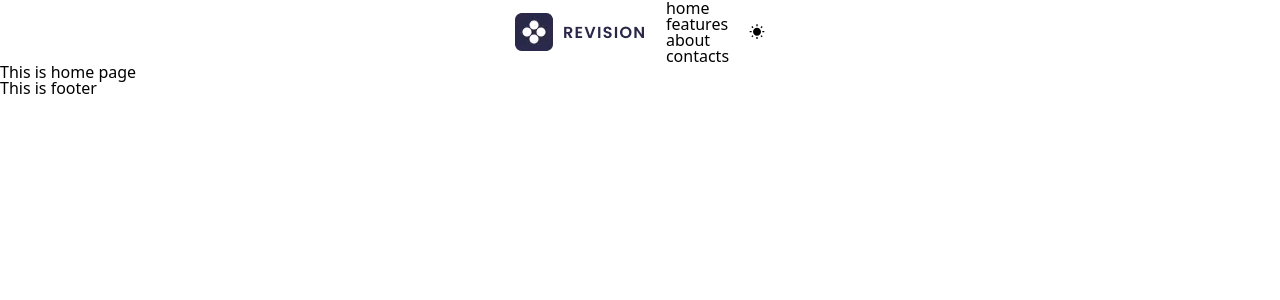
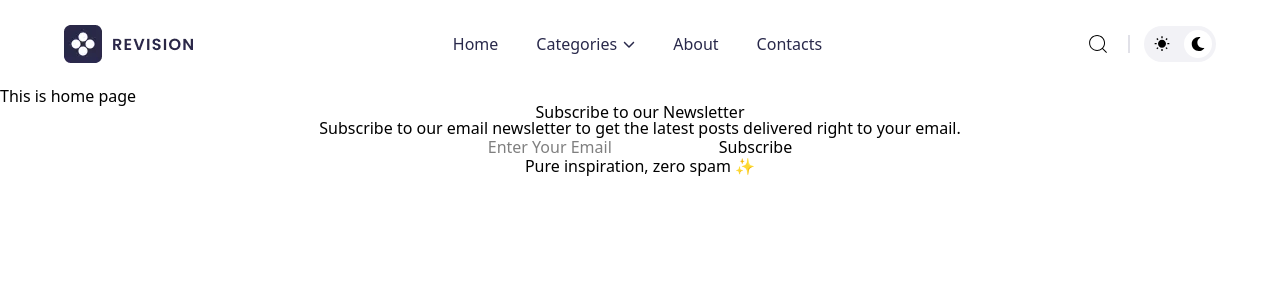
Before and after one commit to GhazanfarMahmood/Blog, a Next.js app in the folder client/: page / in a window 1280 px wide. Shown: the top 300 px of the page. Built offline with nearby package versions, Linux system fonts and the light colour scheme.

Commit message:
again work on header and learn about middleware

```diff
--- a/client/src/components/common/Footer.tsx
+++ b/client/src/components/common/Footer.tsx
@@ -1,5 +1,16 @@
 export default function Footer(){
     return (<>
-        <footer>This is footer</footer>
+        <div className="container flex flex-col items-center justify-center">
+            <h2>Subscribe to our Newsletter</h2>
+            <p>Subscribe to our email newsletter to get the latest posts delivered right to your email.</p>
+            <form>
+                <input type="email" placeholder="Enter Your Email" />
+                <button>Subscribe</button>
+            </form>
+            <span> Pure inspiration, zero spam  ✨</span>
+        </div>
+        <footer className="container">
+
+        </footer>
     </>)
 }
--- a/client/src/components/common/Header.tsx
+++ b/client/src/components/common/Header.tsx
@@ -8,32 +8,33 @@ import Logo from "@/assets/images/revision.webp";
 
 // ICONS FROM REACT ICON
 import { MdWbSunny } from "react-icons/md";
+import { FaMoon } from "react-icons/fa";
+import { CiSearch } from "react-icons/ci";
 
-// LINKS
-import {links} from "@/constants/data";
+// HEADER LINKS
+import { HeaderLink } from "./headerLinks";
 
 export default function Header(){
 
     return (<>
-        <header className="container flex items-center justify-center gap-5">
-            <Link href={"/"}>
+        <header className="container flex items-center justify-center gap-5 py-[25px]">
+            <Link href={"/"} className="mr-auto">
                 <Image src={Logo} alt="revision" width={131} height={38} />
             </Link>
-            <ul>
-                {links.map((item) => {
-                    return <li key={item.id}>
-                        <Link href={"/"}>
-                            {item.name}
-                        </Link>
-                    </li>
-                })}
-            </ul>
-            <div className="flex items-center justify-center">
-                <button>
-
-                </button>
-                <button>
-                    <MdWbSunny />
+            <HeaderLink />
+            <div className="flex items-center justify-center ml-auto ">
+                <div className="relative pr-3.5 after:w-[1.5px] after:h-[18px] after:absolute after:inset-0 after:my-auto after:ml-auto after:bg-br after:content-['']">
+                    <button className="w-9 h-9 flex items-center justify-center rounded-full cursor-pointer transition-all duration-[0.25s] ease-in hover:bg--link-bg" aria-label="search btn">
+                        <CiSearch className="w-6 h-6" />
+                    </button>
+                </div>
+                <button className="flex items-center justify-center gap-2 ml-3.5 p-1 rounded-[30px] cursor-pointer *:w-7 *:h-7 *:flex *:items-center *:justify-center bg--link-bg *:transition-opacity *:duration-75 *:ease-in *:hover:opacity-70" aria-label="theme toggle btn">
+                    <span>
+                        <MdWbSunny />
+                    </span>
+                    <span className="bg-light rounded-full">
+                        <FaMoon className="w-3.5 h-3.5"/>
+                    </span>
                 </button>
             </div>
         </header>
--- /dev/null
+++ b/client/src/components/common/headerLinks/index.tsx
@@ -0,0 +1,32 @@
+// LINK AND IMAGE FROM NEXT
+import Link from "next/link";
+
+// ICONS AND IMAGES
+import { FaChevronDown } from "react-icons/fa6";
+
+// LINKS
+import {links} from "@/constants/headerData";
+
+export function HeaderLink(){
+    return <ul className="flex items-center justify-center gap-2.5 z-[2]">
+                {links.map((item) => {
+                    return <li key={item.id} className={`${item.category ? "relative" : ""} group`}>
+                        <Link href={"/"} className={`p-[9px_14px] flex justify-center items-center gap-1.5 capitalize font-medium text-primary rounded-lg transition-all duration-[.25s] ease-in group-hover:bg--link-bg`} >
+                            {item.name}
+                            {item.category &&
+                                <FaChevronDown className="w-3 h-3 transition-all duration-[.25s] ease-in group-hover:-rotate-180" />
+                            }
+                        </Link>
+                        {item.category &&
+                            <ul className="w-[234px] py-3.5 pl-3 pr-4 absolute top-11 bg-light rounded-lg shadow-links transition-all duration-[0.25s] ease-in invisible opacity-0 group-hover:visible group-hover:opacity-100 after:w-[234px] after:h-3.5 after:absolute after:-top-2.5 after:content-[''] after:bg-transparent">
+                                {item.category?.map((items) => {
+                                    return  <li key={items.id}>
+                                        <Link href={"/"} className="block w-[97%] font-medium capitalize leading-6 py-2 px-4 rounded-lg hover:bg--link-bg transition-all duration-[0.25s] ease-in hover:ml-2">{items.name}</Link>
+                                    </li>
+                                })}
+                            </ul>
+                        }
+                    </li>
+                })}
+            </ul>
+}
--- a/client/src/constants/data.ts
+++ /dev/null
@@ -1,7 +0,0 @@
-// HEADER LINK
-export const links = [
-    {id : 0, name : "home"},
-    {id : 1, name : "features"},
-    {id : 2, name : "about"},
-    {id : 3, name : "contacts"},
-]
--- /dev/null
+++ b/client/src/constants/headerData.ts
@@ -0,0 +1,16 @@
+// HEADER LINK
+export const links = [
+    {id : 0, name : "home"},
+    {id : 1, name : "categories", category : [
+        {id : 21, name : "technology"},
+        {id : 22, name : "travel"},
+        {id : 23, name : "sport"},
+        {id : 24, name : "business"},
+        {id : 25, name : "management"},
+        {id : 26, name : "trends"},
+        {id : 27, name : "startups"},
+        {id : 28, name : "news"},
+    ]},
+    {id : 2, name : "about"},
+    {id : 3, name : "contacts"},
+]
--- a/client/src/styles/globals.css
+++ b/client/src/styles/globals.css
@@ -54,6 +54,11 @@
   --leading-xl : 1.938rem;                                            /* 31px */
   --leading-2xl : 2.313rem;                                           /* 37px */
   --leading-3xl : 3.875rem;                                           /* 62px */
+  /* PRIVATE VARIABLES */
+  --color--link-bg : #f2f2f6;
+  /* SHADOW */
+  --shadow-* : initial;
+  --shadow-links : 0px 5px 20px 0px rgba(114,114,255,.15);
 }
 
 @layer theme {
@@ -105,6 +110,11 @@
 }
 
 /* WHAT IS ANTIALIASED in CLASSNAME WHERE WE DEFINE THE VARIABLE  */
-/* DIFFERENCE BETWEEN UTILITIES AND BASE */
 /* REVISE THE CONCEPT THEME AND THEME INLINE */
 /* LIKE FRONTEND WE HAVE ASSETS IN BACKEND OR WE CAN DEFINE THE ASSETS LIKE IN FRONTEND */
+/* @layer base is used for styling of html base elements like: body, p, h1 etc. */
+/* @layer components is used for styling of resuable components (cards, buttons) etc. custom class like .btn, .card.  */
+/* @layer utilities used for one-off utility classes means that will use for single purpose like .text-shadow and .container */
+/* Make sure your custom CSS is after the @tailwind directives. */
+/* HERE'S I WILL CREATED MORE CLASSES LIKE .BTN WITH THE HELP OF @layer components {} and in @layer utilities we can't use @apply and utilities used only for the single purposes like container width scrollbar and text shadow etc */
+/* if we have a key in object is with kebab case or with space in between name of key then we have to wrap the key in double quotation like this "link-name" */
```
Also changed, not shown: client/src/assets/images/icons/chevron-down.svg (added), 1 other file (tests, documents, lock files or other folders).
